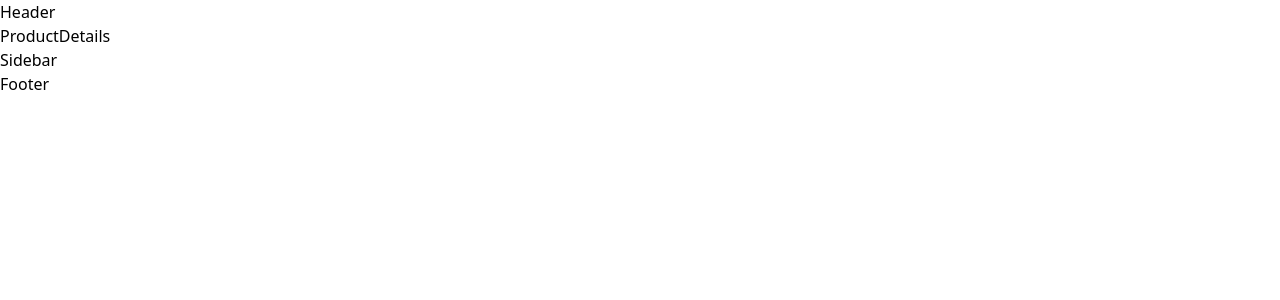
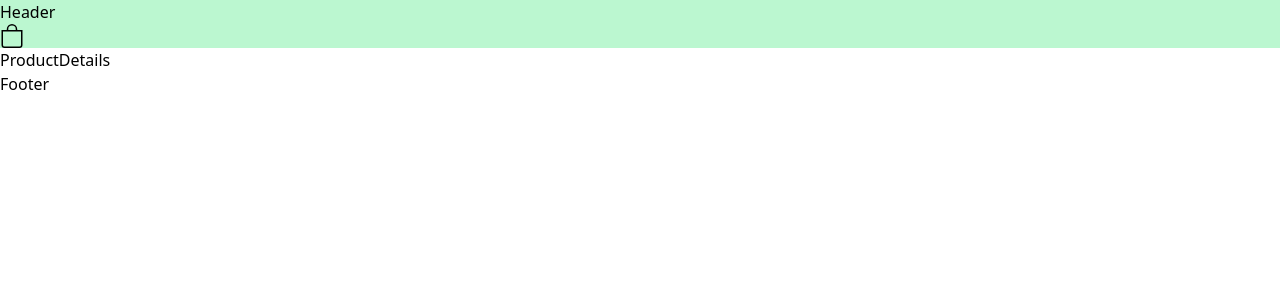
Before and after one commit to HamalXD/E-CommerceWebsite, a React (Vite) app: page /product/1 in a window 1280 px wide. Shown: the top 300 px of the page. Built offline with nearby package versions, Linux system fonts and the light colour scheme; no server answers.

Commit message:
updated files and rectified errors

```diff
--- /dev/null
+++ b/src/components/CartItems.jsx
@@ -0,0 +1,9 @@
+import React from 'react'
+
+const CartItems = () => {
+  return (
+    <div>CartItems</div>
+  )
+}
+
+export default CartItems
--- a/src/components/Header.jsx
+++ b/src/components/Header.jsx
@@ -1,9 +1,21 @@
-import React from 'react'
+import React, { useContext } from "react";
+import { SidebarContext } from "../contexts/SidebarContext";
+import { BsBag } from "react-icons/bs";
 
 const Header = () => {
+  const { isOpen, setIsOpen } = useContext(SidebarContext);
+
   return (
-    <div>Header</div>
-  )
-}
+    <header className="bg-green-200">
+      <div>Header</div>
+      <div
+        onClick={() => setIsOpen(!isOpen)}
+        className="cursor-pointer flex relative"
+      >
+        <BsBag className="text-2xl" />
+      </div>
+    </header>
+  );
+};
 
-export default Header
+export default Header;
--- a/src/components/Product.jsx
+++ b/src/components/Product.jsx
@@ -3,8 +3,6 @@
 import { BsPlus, BsEyeFill } from "react-icons/bs";
 
 const Product = ({ product }) => {
-  console.log(product);
-
   const { id, image, category, title, price } = product;
   return (
     <div>
--- a/src/components/Sidebar.jsx
+++ b/src/components/Sidebar.jsx
@@ -1,9 +1,30 @@
-import React from 'react'
+import React, { useContext } from "react";
+import { Link } from "react-router-dom";
+import { IoMdArrowForward } from "react-icons/io";
+import { FiTrash2 } from "react-icons/fi";
+import CartItems from "./CartItems";
+import { SidebarContext } from "../contexts/SidebarContext";
 
 const Sidebar = () => {
+  const { isOpen, setIsOpen, handleClose } = useContext(SidebarContext);
+
   return (
-    <div>Sidebar</div>
-  )
-}
+    <div
+      className={`${
+        isOpen ? "right-0" : "-right-full"
+      } w-full bg-white fixed top-0 h-full shadow-2xl md:w-[35vw] xl:max-w-[30vw] transition-all duration-300 z-20 px-4 lg:px-[35px]`}
+    >
+      <div className="flex items-center justify-between py-6 border-b">
+        <div className="uppercase text-sm font-semibold">Shopping Bag (0)</div>
+        <div
+          onClick={handleClose}
+          className="cursor-pointer w-8 h-8 flex justify-center items-center"
+        >
+          <IoMdArrowForward className="text-2xl" />
+        </div>
+      </div>
+    </div>
+  );
+};
 
-export default Sidebar
+export default Sidebar;
--- a/src/contexts/SidebarContext.jsx
+++ b/src/contexts/SidebarContext.jsx
@@ -3,16 +3,14 @@
 export const SidebarContext = createContext();
 
 const SidebarProvider = ({ children }) => {
-  const [isSidebarOpen, setIsSidebarOpen] = useState(false);
+  const [isOpen, setIsOpen] = useState(false);
 
   const handleClose = () => {
-    setIsSidebarOpen(false);
+    setIsOpen(false);
   };
 
   return (
-    <SidebarContext.Provider
-      value={{ isSidebarOpen, setIsSidebarOpen, handleClose }}
-    >
+    <SidebarContext.Provider value={{ isOpen, setIsOpen, handleClose }}>
       {children}
     </SidebarContext.Provider>
   );
--- a/src/pages/Home.jsx
+++ b/src/pages/Home.jsx
@@ -6,19 +6,12 @@
   // get all products from ProductContext
   const { products } = useContext(ProductContext);
 
-  //getting only men's and women's clothing
-  const filteredProducts = products.filter((item) => {
-    return (
-      item.category === "men's clothing" || item.category === "women's clothing"
-    );
-  });
-
   return (
     <>
       <section className="my-16">
         <div className="container mx-auto">
           <div className="grid grid-cols-1 md:grid-cols-2 lg:grid-cols-4 xl:grid-cols-5 gap-[30px] max-w-sm mx-auto md:max-w-none md:mx-0">
-            {filteredProducts.map((product) => (
+            {products.map((product) => (
               <Product product={product} key={product.id} />
             ))}
           </div>
--- a/tailwind.config.js
+++ b/tailwind.config.js
@@ -1,29 +1,26 @@
 /** @type {import('tailwindcss').Config} */
 export default {
-  content: ['./src/**/*.{js,jsx,ts,tsx}'],
+  content: ["./src/**/*.{js,jsx,ts,tsx}"],
   theme: {
     fontFamily: {
-      primary: 'Poppins',
+      primary: "Poppins",
     },
     container: {
       padding: {
-        DEFAULT: '30px',
-        lg: '0',
+        DEFAULT: "30px",
+        lg: "0",
       },
     },
     screens: {
-      sm: '640px',
-      md: '768px',
-      lg: '1024px',
-      xl: '1440px',
+      sm: "640px",
+      md: "768px",
+      lg: "1024px",
+      xl: "1440px",
     },
     extend: {
       colors: {
-        primary: '#222222',
-        secondary: '#F5E6E0',
-      },
-      backgroundImage: {
-        hero: "url('./img/bg_hero.svg')",
+        primary: "#222222",
+        secondary: "#F5E6E0",
       },
     },
   },
```
